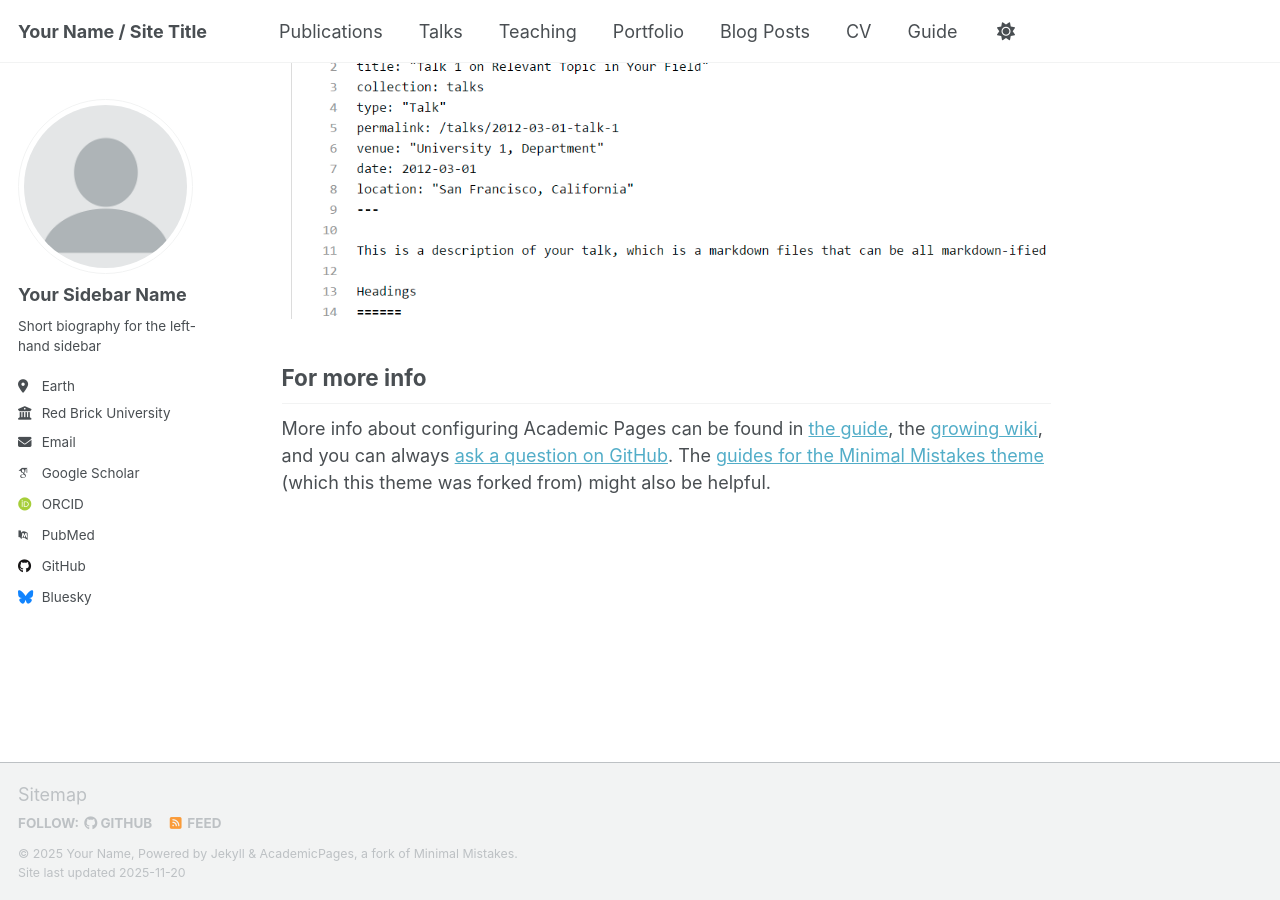
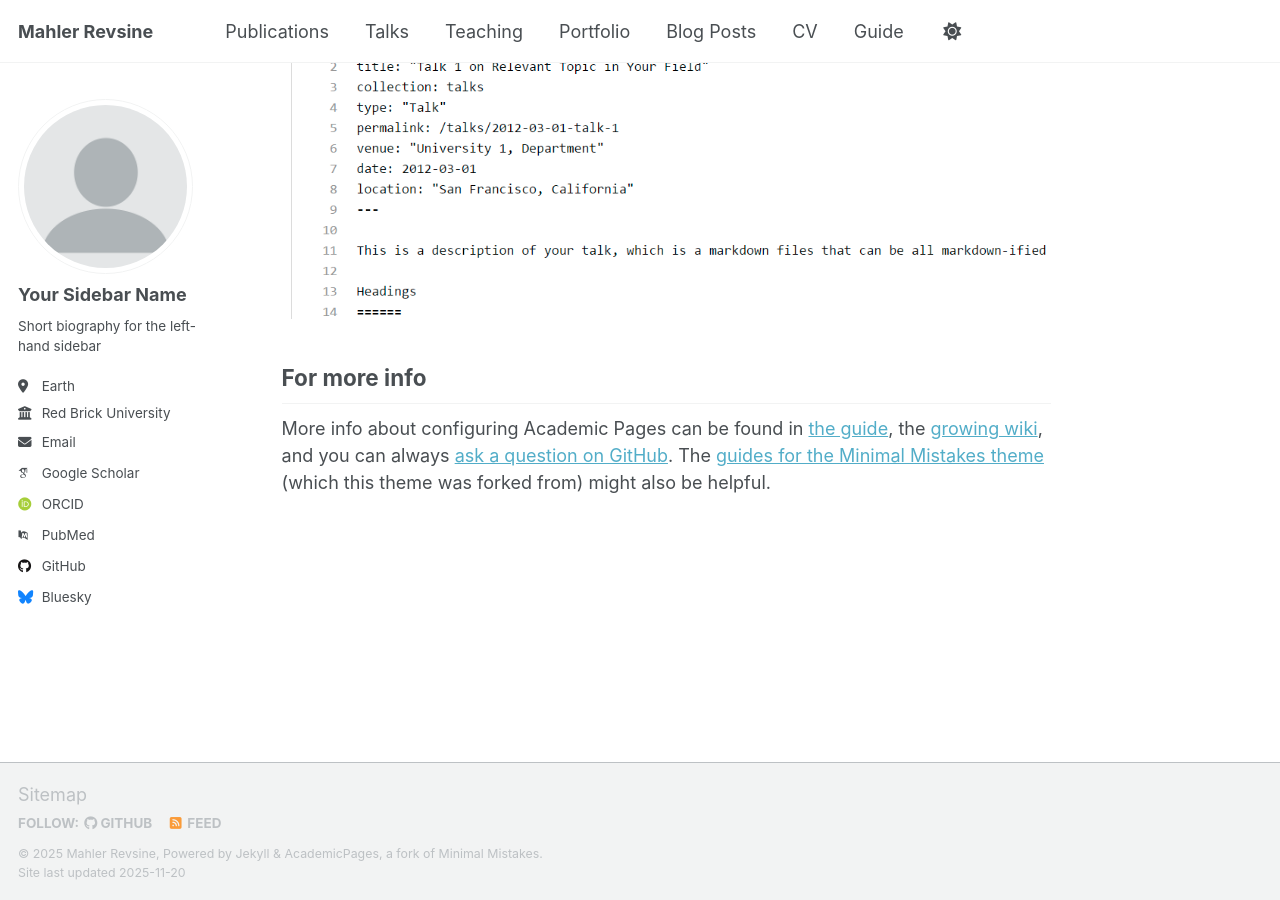
Before and after one commit to mrevsine/mrevsine.github.io, a Jekyll site: the page built from _pages/about.md, in a window 1280 px wide and 900 px high, scrolled down 2880 px. Built offline with Jekyll 4.4.1, drawn with Linux system fonts in a browser that asks for light colours; some web fonts are replaced; a script that is not in the unit is left out.

Commit message:
Update site title, name, URL, and repository

```diff
--- a/_config.yml
+++ b/_config.yml
@@ -9,14 +9,14 @@
 # Basic Site Settings
 locale                   : "en-US"
 site_theme               : "default" # Currently available options are "default", "air"
-title                    : "Your Name / Site Title"
+title                    : "Mahler Revsine"
 title_separator          : "-"
-name                     : &name "Your Name"
+name                     : &name "Mahler Revsine"
 description              : &description "Your Name's academic portfolio"   # Update this with a general description of your site, this is the default if not overridden by a page
-url                      : https://academicpages.github.io # The base hostname & protocol for your site e.g. "https://[your GitHub username].github.io",
+url                      : https://mrevsine.github.io # The base hostname & protocol for your site e.g. "https://[your GitHub username].github.io",
                                                            # or if you already have some other page hosted on Github then use "https://[your GitHub username].github.io/[Your Repo Name]"
 baseurl                  : "" # the subpath of your site, e.g. "/blog"
-repository               : "academicpages/academicpages.github.io"
+repository               : "mrevsine/mrevsine.github.io"
 
 # Site Author - The following control what appear as part of the author content on the side bar.
 #               If a field is blank the icon and link will not appear, otherwise it will be shown.
```
